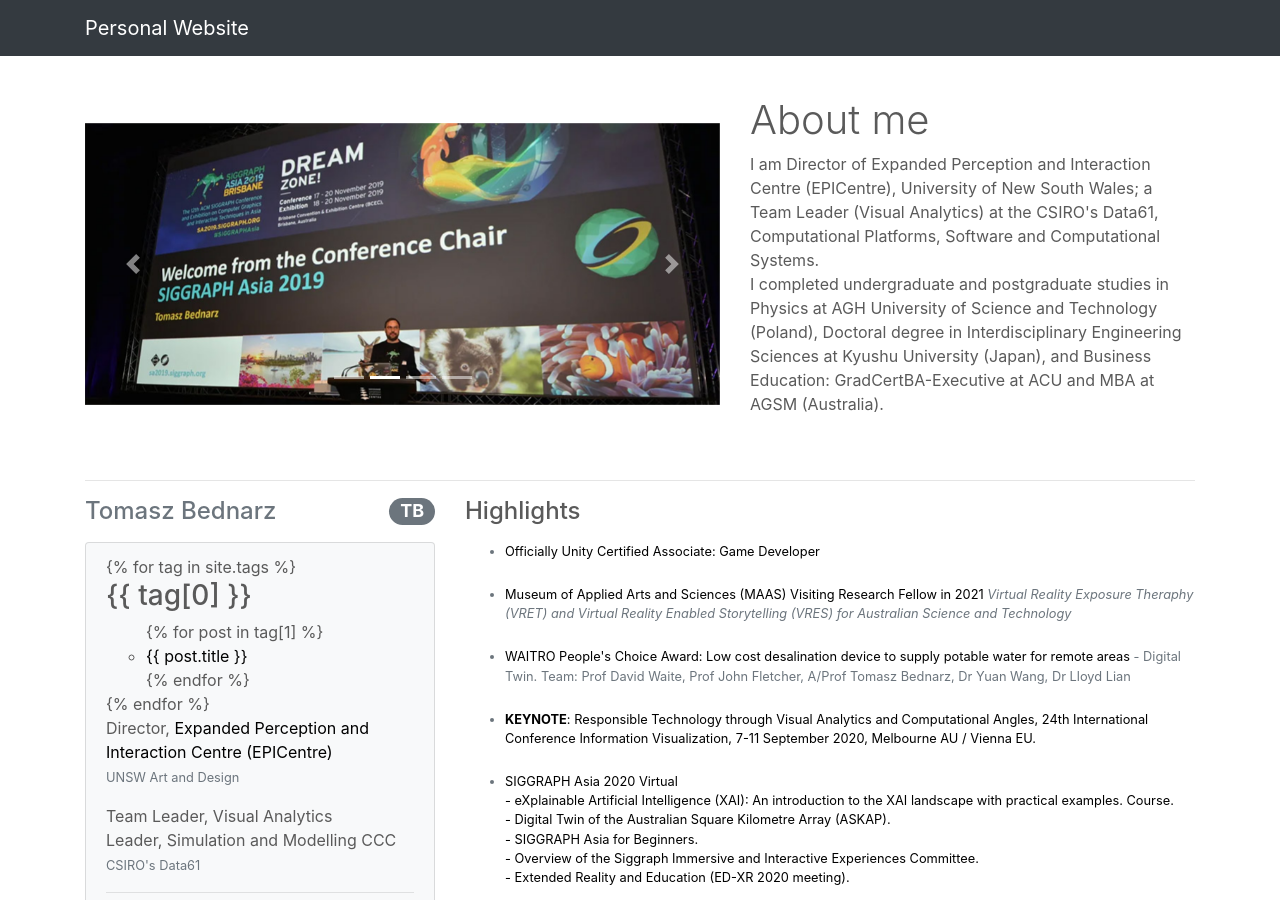
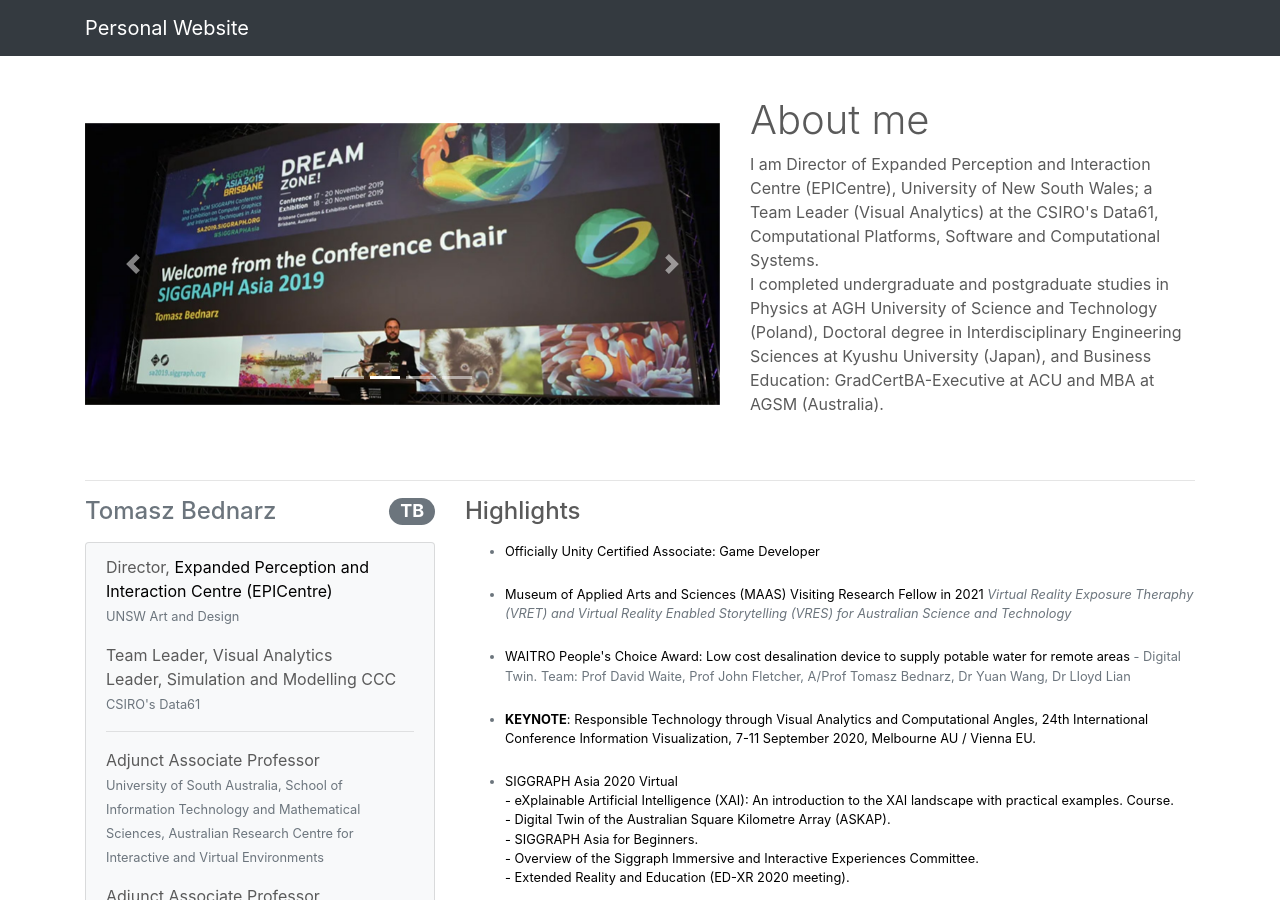
Before and after one commit to tomaszbednarz/tomaszbednarz.github.io, a Jekyll site: the page index.html, which Jekyll copies as it is, in a window 1280 px wide and 900 px high. Built offline with Jekyll 4.4.1, drawn with Linux system fonts in a browser that asks for light colours.

Commit message:
Update index.html

```diff
--- a/index.html
+++ b/index.html
@@ -106,17 +106,6 @@
 
           <li class="list-group-item d-flex justify-content-between lh-condensed bg-light">
             <div>
-
-
-{% for tag in site.tags %}
-  <h3>{{ tag[0] }}</h3>
-  <ul>
-    {% for post in tag[1] %}
-      <li><a href="{{ post.url }}">{{ post.title }}</a></li>
-    {% endfor %}
-  </ul>
-{% endfor %}
-
 
               <p>Director, <a href="http://epicentre.matters.today">Expanded Perception and Interaction Centre (EPICentre)</a><br />
                 <small class="text-muted">UNSW Art and Design</small></p>
```
